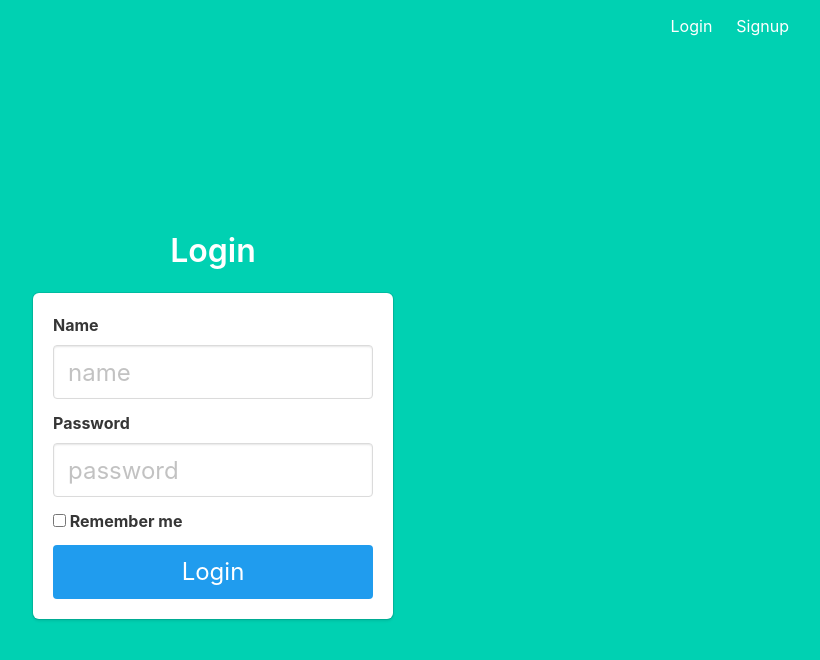
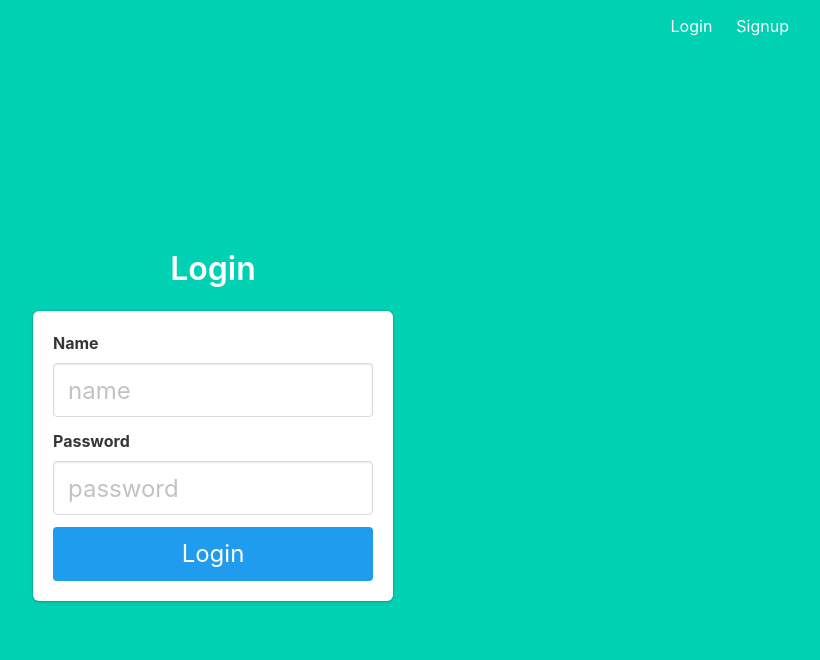
Before and after one commit to yak-toto/yak-server, a Vue app in the folder client/: page /login in a window 1280 px wide. Shown: the top 660 px of the page, without its empty margins (427-1247 px from the left). Built offline with nearby package versions, Linux system fonts and the light colour scheme.

Commit message:
Delete the unused remember me option in login

```diff
--- a/client/src/components/LoginComponent.vue
+++ b/client/src/components/LoginComponent.vue
@@ -18,12 +18,6 @@
             v-model="password" />
         </div>
 
-        <div class="field control">
-          <label class="label">
-            <input type="checkbox" class="checkbox" name="remember" v-model="remember" />
-            Remember me
-          </label>
-        </div>
         <button class="button is-block is-info is-large is-fullwidth">Login</button>
       </form>
     </div>
@@ -37,7 +31,6 @@ export default {
     return {
       name: '',
       password: '',
-      remember: false,
       invalidLogin: false,
     };
   },
--- a/client/src/components/SignupComponent.vue
+++ b/client/src/components/SignupComponent.vue
@@ -9,12 +9,12 @@
       <form v-on:submit.prevent="signup">
         <div class="field control">
           <label class="label" for="name">Name</label>
-          <input type="text" class="input is-large" id="name" placeholder="Name" v-model="name">
+          <input type="text" class="input is-large" id="name" placeholder="name" v-model="name">
         </div>
 
         <div class="field control">
           <label class="label" for="password">Password</label>
-          <input type="password" class="input is-large" placeholder="Password" v-model="password">
+          <input type="password" class="input is-large" placeholder="password" v-model="password">
         </div>
 
         <button class="button is-block is-info is-large is-fullwidth">Sign Up</button>
```
